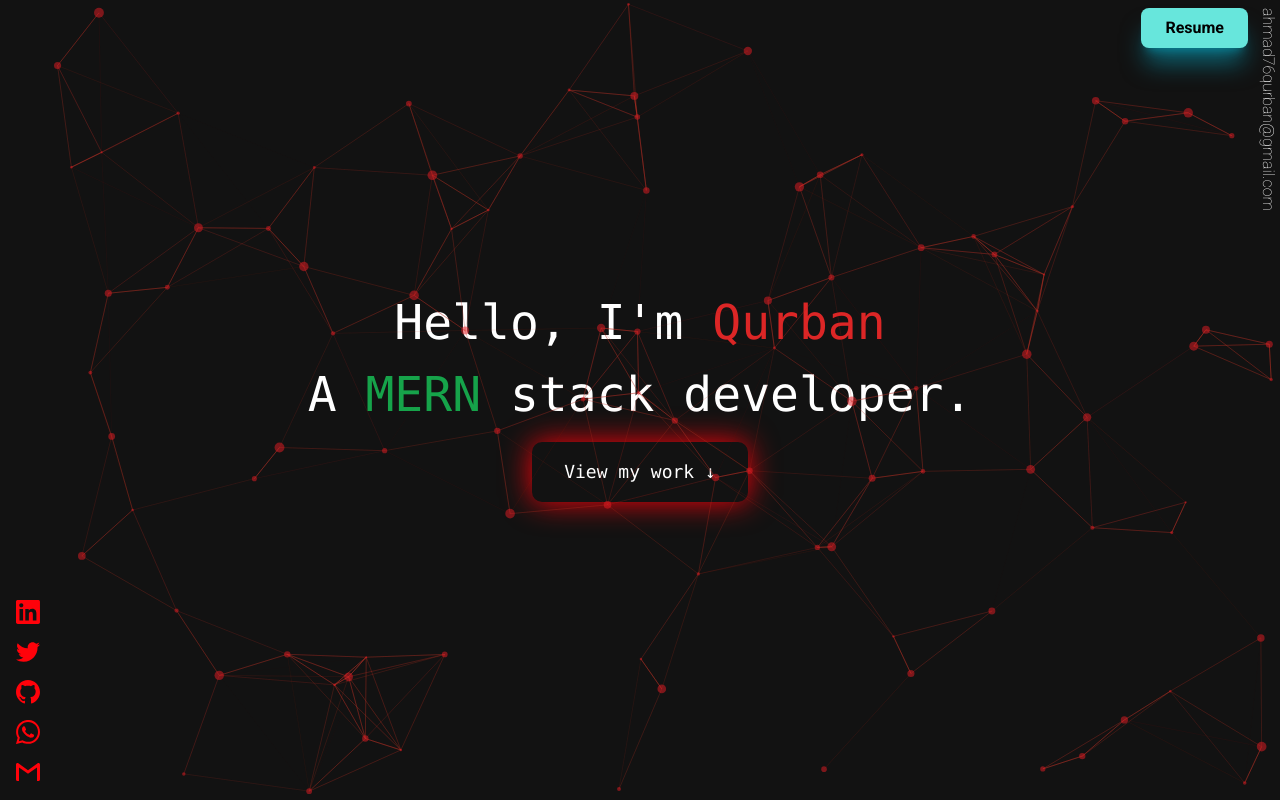
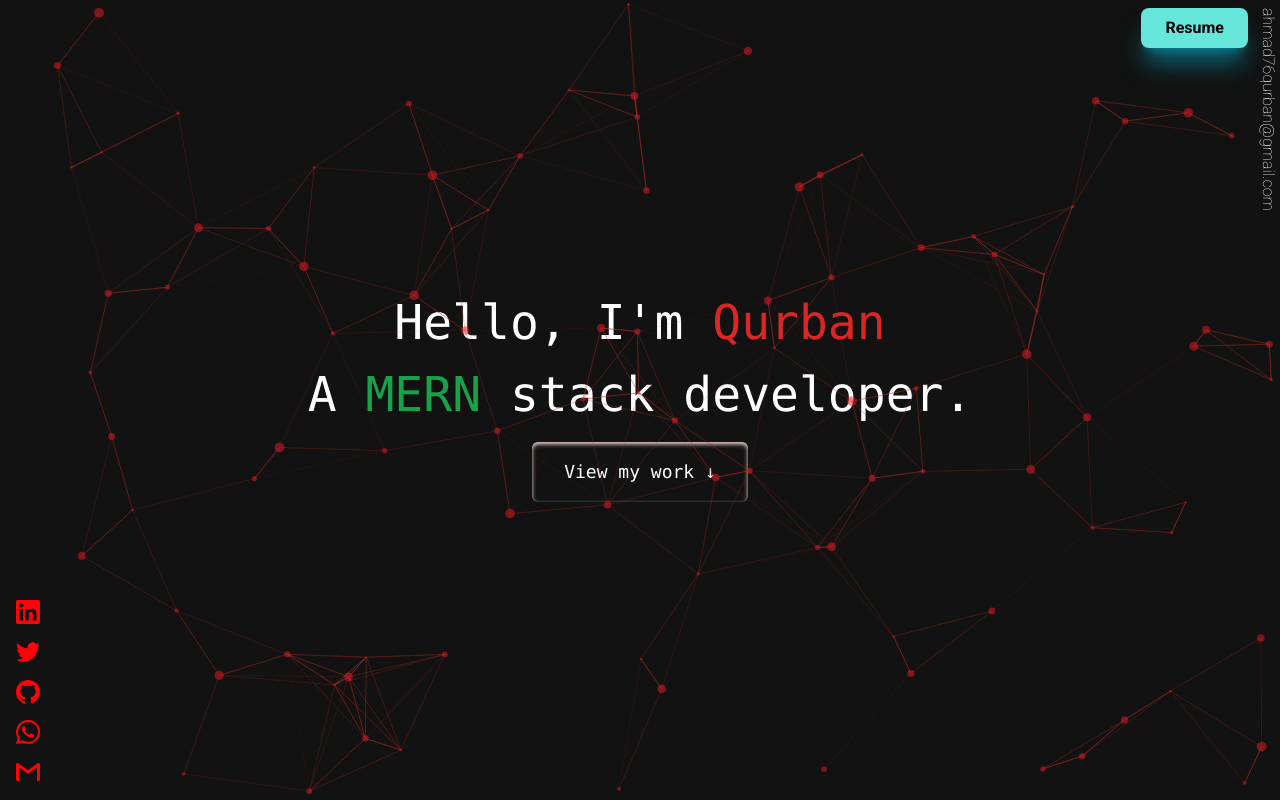
Before and after one commit to qur786/portfolio, a React (Vite) app: page / in a window 1280 px wide. Shown: the top 800 px of the page. Built offline with nearby package versions, Linux system fonts and the light colour scheme.

Commit message:
refactor: update view my work button style

```diff
--- a/src/components/Introduction/index.module.css
+++ b/src/components/Introduction/index.module.css
@@ -1,7 +1,5 @@
 .btn {
   font-weight: 100;
-  box-shadow: 0 0 30px #ff020a;
-  border-radius: 10px;
   transition: all 0.35s ease-in;
 }
 
--- a/src/components/Introduction/index.tsx
+++ b/src/components/Introduction/index.tsx
@@ -89,7 +89,9 @@ export function Introduction({
         <p className="text-5xl text-center">
           A <b className="text-green-600">MERN</b> stack developer.
         </p>
-        <button className={`${styles.btn} py-4 px-8 text-lg`}>
+        <button
+          className={`${styles.btn} shadow-inner shadow-red-100/100 rounded-md py-4 px-8 text-lg`}
+        >
           <a href="#about">View my work &#x2193;</a>
         </button>
       </div>
```
